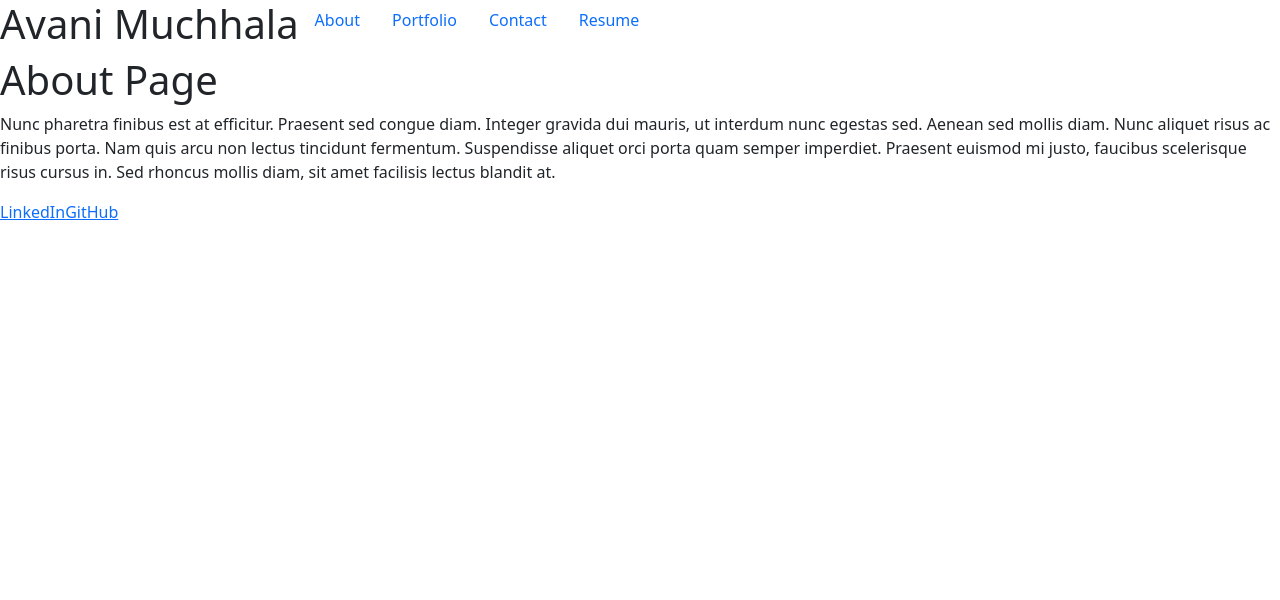
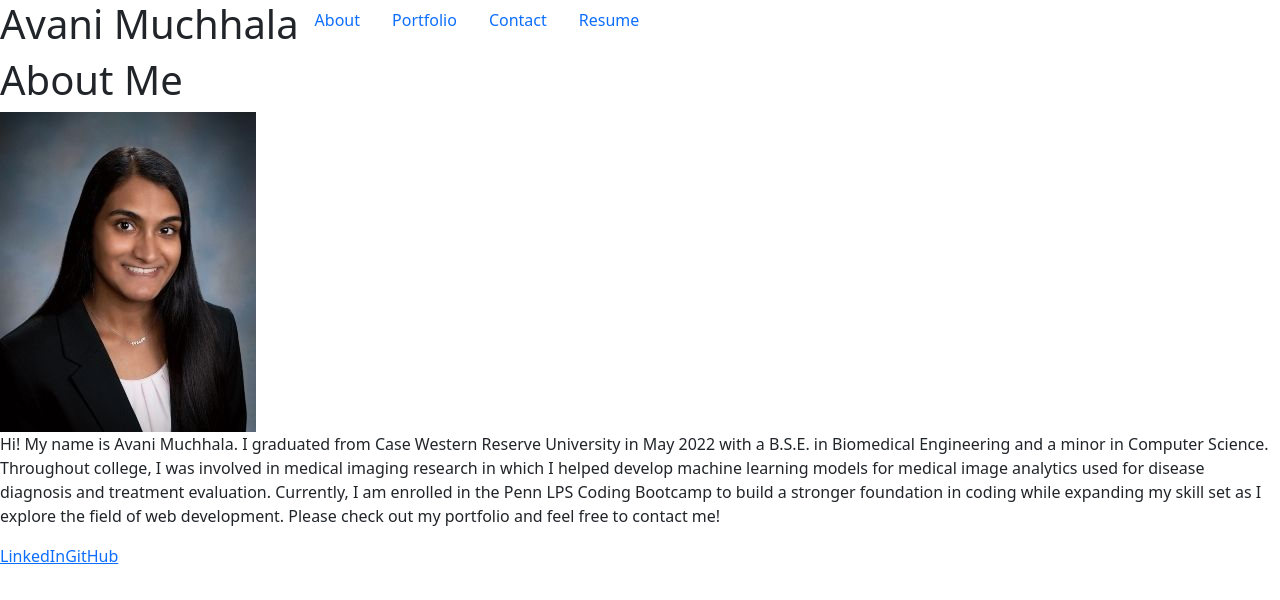
Before and after one commit to AvaniMuchhala/my-react-portfolio, a React (Create React App) app: page / in a window 1280 px wide. Shown: the top 600 px of the page. Built offline with nearby package versions, Linux system fonts and the light colour scheme.

Commit message:
added basic about me section with para and image

```diff
--- a/src/components/pages/About.js
+++ b/src/components/pages/About.js
@@ -1,16 +1,18 @@
 import React from 'react';
+import profilePic from '../../images/profile-pic.jpg';
 
 export default function About() {
   return (
     <div>
-      <h1>About Page</h1>
+      <h1>About Me</h1>
+      <img alt="profile" src={profilePic}></img>
       <p>
-        Nunc pharetra finibus est at efficitur. Praesent sed congue diam.
-        Integer gravida dui mauris, ut interdum nunc egestas sed. Aenean sed
-        mollis diam. Nunc aliquet risus ac finibus porta. Nam quis arcu non
-        lectus tincidunt fermentum. Suspendisse aliquet orci porta quam semper
-        imperdiet. Praesent euismod mi justo, faucibus scelerisque risus cursus
-        in. Sed rhoncus mollis diam, sit amet facilisis lectus blandit at.
+        Hi! My name is Avani Muchhala. I graduated from Case Western Reserve University in May 2022 with
+        a B.S.E. in Biomedical Engineering and a minor in Computer Science. Throughout college, I was involved
+        in medical imaging research in which I helped develop machine learning models for medical image
+        analytics used for disease diagnosis and treatment evaluation. Currently, I am enrolled in the Penn LPS
+        Coding Bootcamp to build a stronger foundation in coding while expanding my skill set as I explore the
+        field of web development. Please check out my portfolio and feel free to contact me!
       </p>
     </div>
   );
```
Also changed, not shown: src/images/profile-pic.jpg (added).
